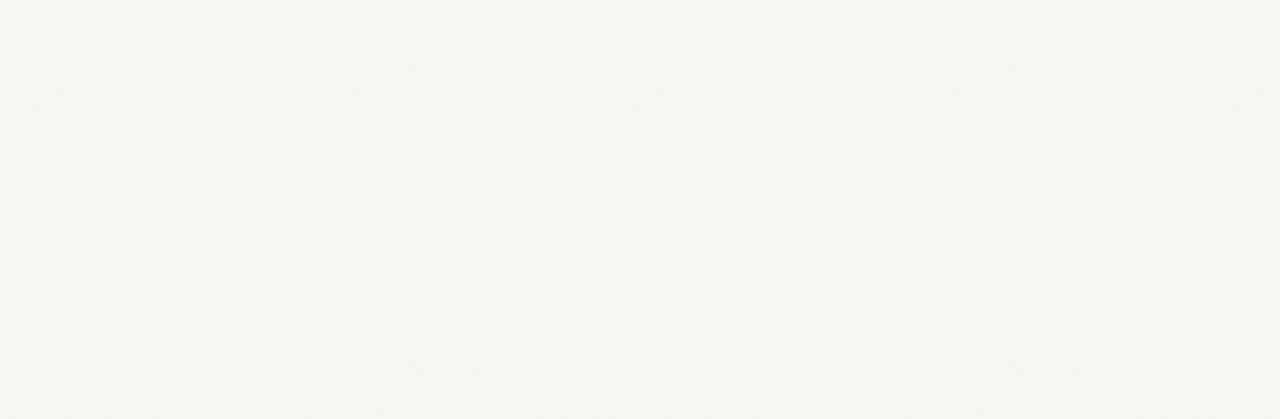
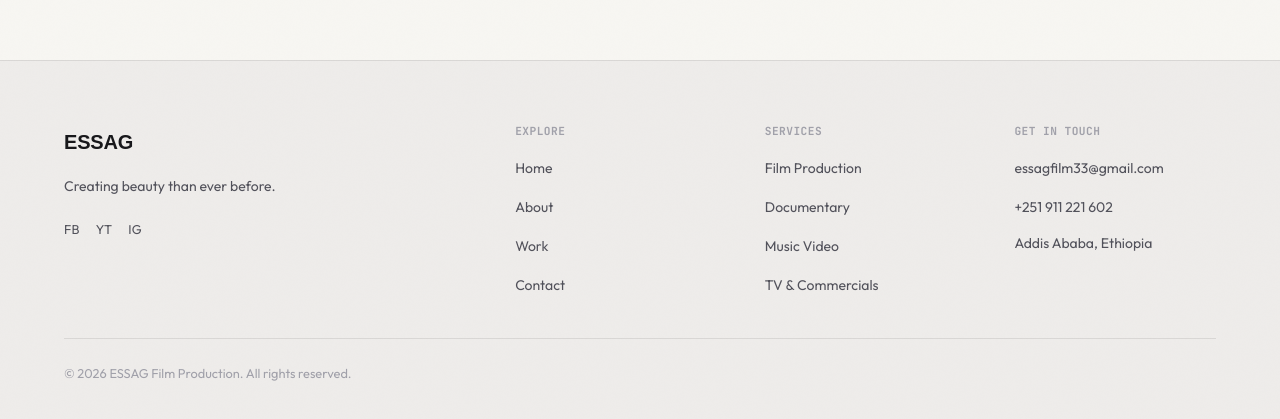
Before and after one commit to tonyk-code/ESAG, a React (Vite) app: page / in a window 1280 px wide. Shown: the part 351-770 px from the top of the page. Built offline with nearby package versions, Linux system fonts and the light colour scheme; a web font is replaced by a local one.

Commit message:
created the footer component

```diff
--- /dev/null
+++ b/src/components/Footer.tsx
@@ -0,0 +1,97 @@
+import { Link } from "react-router";
+
+export function Footer() {
+  return (
+    <footer className="footer bg-(--color-surface) mt-auto">
+      <div className="container footer-inner">
+        {/* Brand Column */}
+        <div className="footer-brand">
+          <Link to="/" className="footer-logo tracking-(--tracking-label)">
+            ESSAG
+          </Link>
+          <p className="footer-tagline">Creating beauty than ever before.</p>
+          {/* Social Cluster */}
+          <ul className="footer-socials mt-2">
+            <li>
+              <a href="#" aria-label="Facebook">
+                FB
+              </a>
+            </li>
+            <li>
+              <a href="#" aria-label="YouTube">
+                YT
+              </a>
+            </li>
+            <li>
+              <a href="#" aria-label="Instagram">
+                IG
+              </a>
+            </li>
+          </ul>
+        </div>
+
+        <div>
+          <h4 className="footer-col-title">Explore</h4>
+          <ul className="footer-links">
+            <li>
+              <Link to="/">Home</Link>
+            </li>
+            <li>
+              <Link to="/about">About</Link>
+            </li>
+            <li>
+              <Link to="/work">Work</Link>
+            </li>
+            <li>
+              <Link to="/contact">Contact</Link>
+            </li>
+          </ul>
+        </div>
+
+        <div>
+          <h4 className="footer-col-title">Services</h4>
+          <ul className="footer-links">
+            <li>
+              <Link to="/services/film">Film Production</Link>
+            </li>
+            <li>
+              <Link to="/services/documentary">Documentary</Link>
+            </li>
+            <li>
+              <Link to="/services/music-video">Music Video</Link>
+            </li>
+            <li>
+              <Link to="/services/tv-commercials">TV & Commercials</Link>
+            </li>
+          </ul>
+        </div>
+
+        <div>
+          <h4 className="footer-col-title">Get in Touch</h4>
+          <ul className="footer-links">
+            <li>
+              <a href="mailto:essagfilm33@gmail.com" className="break-all">
+                essagfilm33@gmail.com
+              </a>
+            </li>
+            <li>
+              <a href="tel:+251911221602">+251 911 221 602</a>
+            </li>
+            <li className="text-sm text-(--color-text-secondary) leading-(--leading-body)">
+              Addis Ababa, Ethiopia
+            </li>
+          </ul>
+        </div>
+      </div>
+
+      <div className="container">
+        <div className="footer-bottom">
+          <p className="footer-copy">
+            &copy; {new Date().getFullYear()} ESSAG Film Production. All rights
+            reserved.
+          </p>
+        </div>
+      </div>
+    </footer>
+  );
+}
--- a/src/components/Root.tsx
+++ b/src/components/Root.tsx
@@ -1,11 +1,13 @@
 import { Outlet } from "react-router";
+import { Footer } from "./Footer";
 
 export function Root() {
   return (
-    <div className="flex flex-col min-h-[100dvh] bg-[var(--color-canvas)] relative">
+    <div className="flex flex-col min-h-dvh bg-(--color-canvas) relative">
       <main className="flex-1 flex flex-col pt-16">
         <Outlet />
       </main>
+      <Footer/>
     </div>
   );
 }
```
